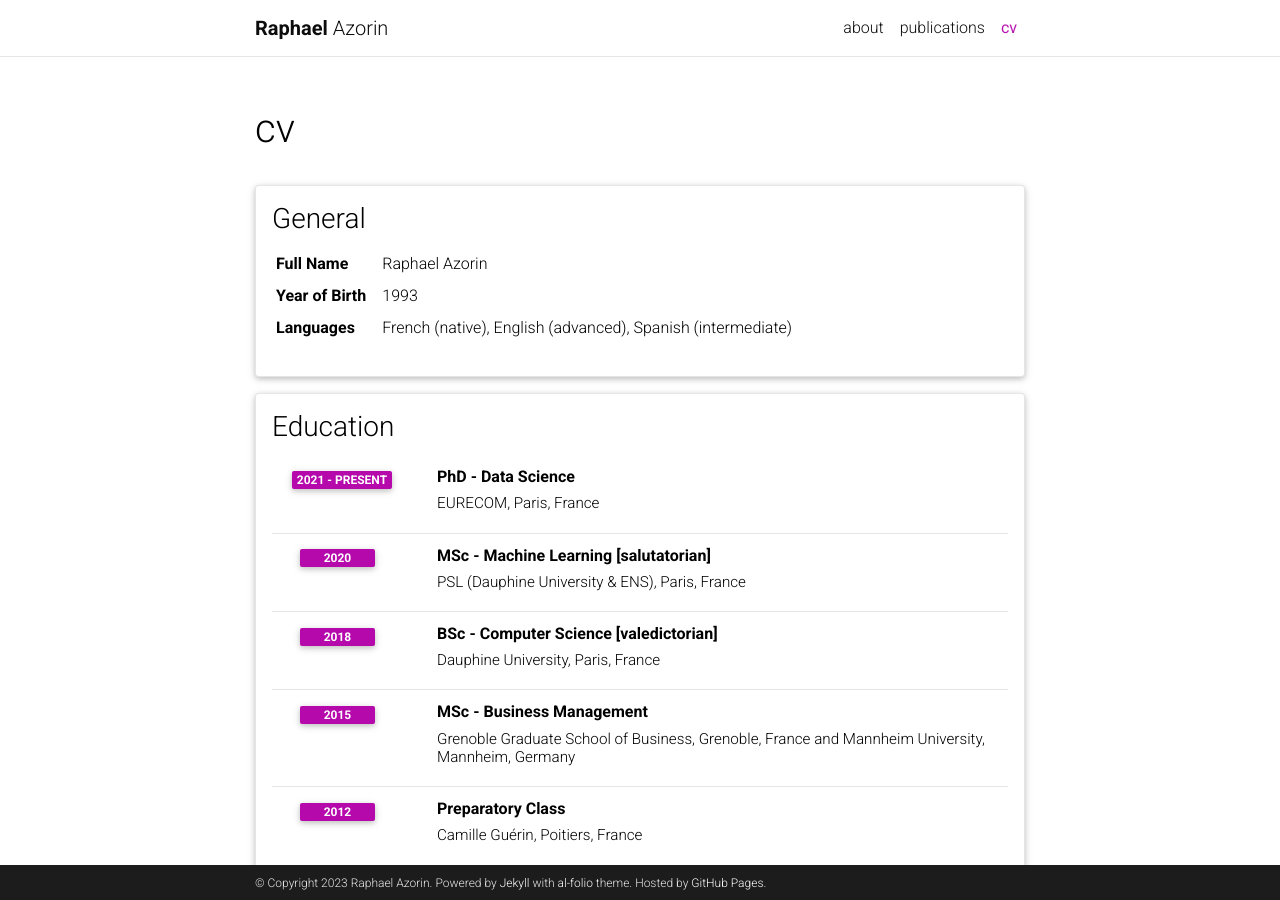
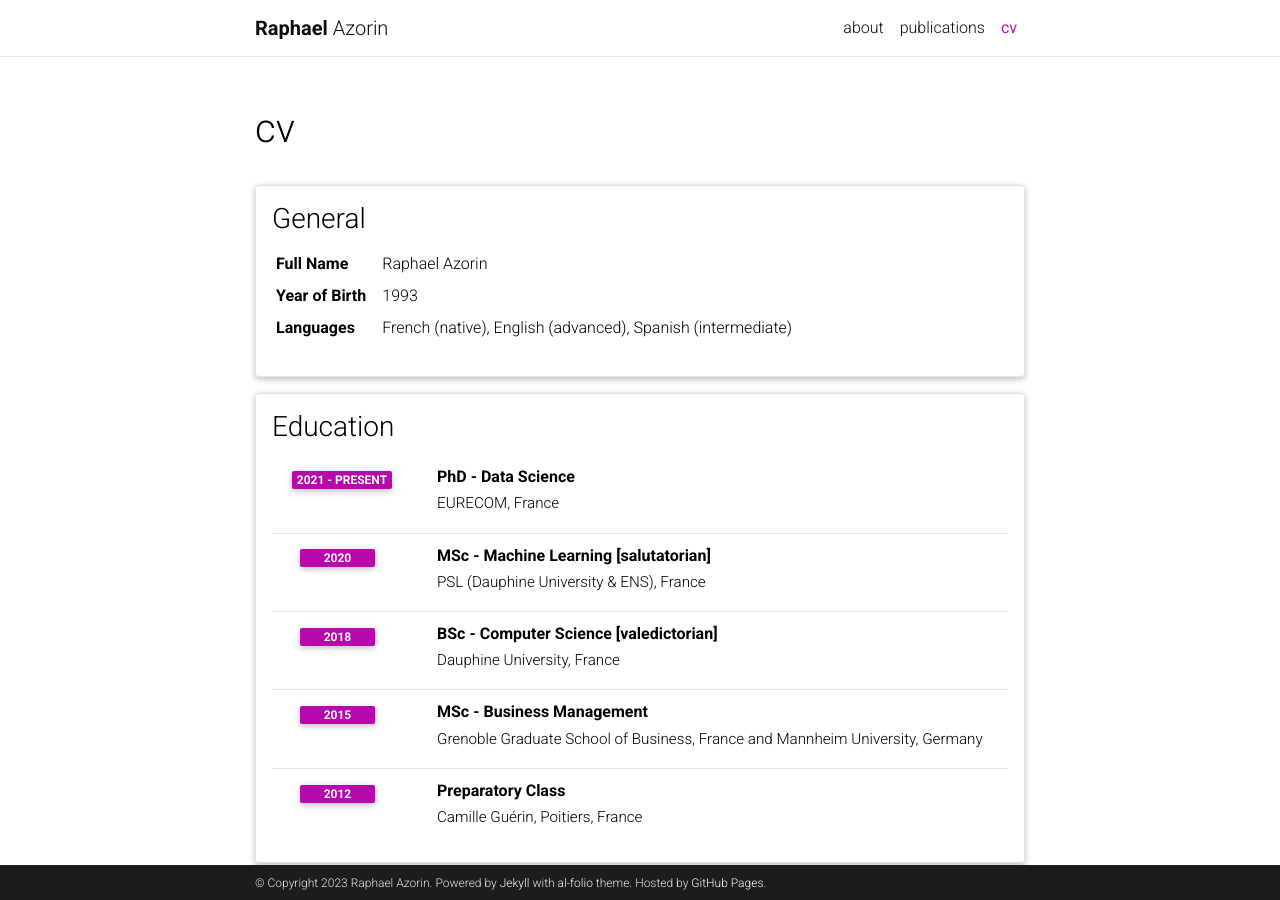
Before and after one commit to Raphaaal/raphaaal.github.io, a Jekyll site: the page built from _pages/cv.md, in a window 1280 px wide and 900 px high. Built offline with Jekyll 4.4.1, drawn with Linux system fonts in a browser that asks for light colours; comment, search, counter and statistics services are not loaded; a style sheet for code colours, icons or effects is not loaded.

Commit message:
Correct format

```diff
--- a/_data/cv.yml
+++ b/_data/cv.yml
@@ -12,7 +12,7 @@
   type: time_table
   contents:
     - title: PhD - Data Science
-      institution: EURECOM, Paris, France
+      institution: EURECOM, France
       year: 2021 - Present
       #description:
       #  - Description 1.
@@ -23,21 +23,21 @@
       #      - Sub-description 2.
 
     - title: MSc - Machine Learning [salutatorian]
-      institution: PSL (Dauphine University & ENS), Paris, France
+      institution: PSL (Dauphine University & ENS), France
       year: 2020
       #description:
       #  - Description 1.
       #  - Description 2.
 
     - title: BSc - Computer Science [valedictorian]
-      institution: Dauphine University, Paris, France
+      institution: Dauphine University, France
       year: 2018
       #description:
       #  - Description 1.
       #  - Description 2.
 
     - title: MSc - Business Management
-      institution: Grenoble Graduate School of Business, Grenoble, France and Mannheim University, Mannheim, Germany
+      institution: Grenoble Graduate School of Business, France and Mannheim University, Germany
       year: 2015
 
     #- title: MSc - Exchange Student
@@ -78,9 +78,11 @@
   type: time_table
   contents:
     - title: Python, SQL, PySpark
+      institution: ""
       year: Languages
 
     - title: PyTorch, Scikit-Learn, Pandas / Numpy, Pyplot / Seaborn
+      institution: ""
       year: Libraries
 
 
@@ -88,7 +90,9 @@
   type: time_table
   contents:
     - title: Multi-Task Learning, sequence modeling
+      institution: ""
       year: Deep Learning
 
     - title: Learned data structures, stream learning
+      institution: ""
       year: Machine Learning
```
